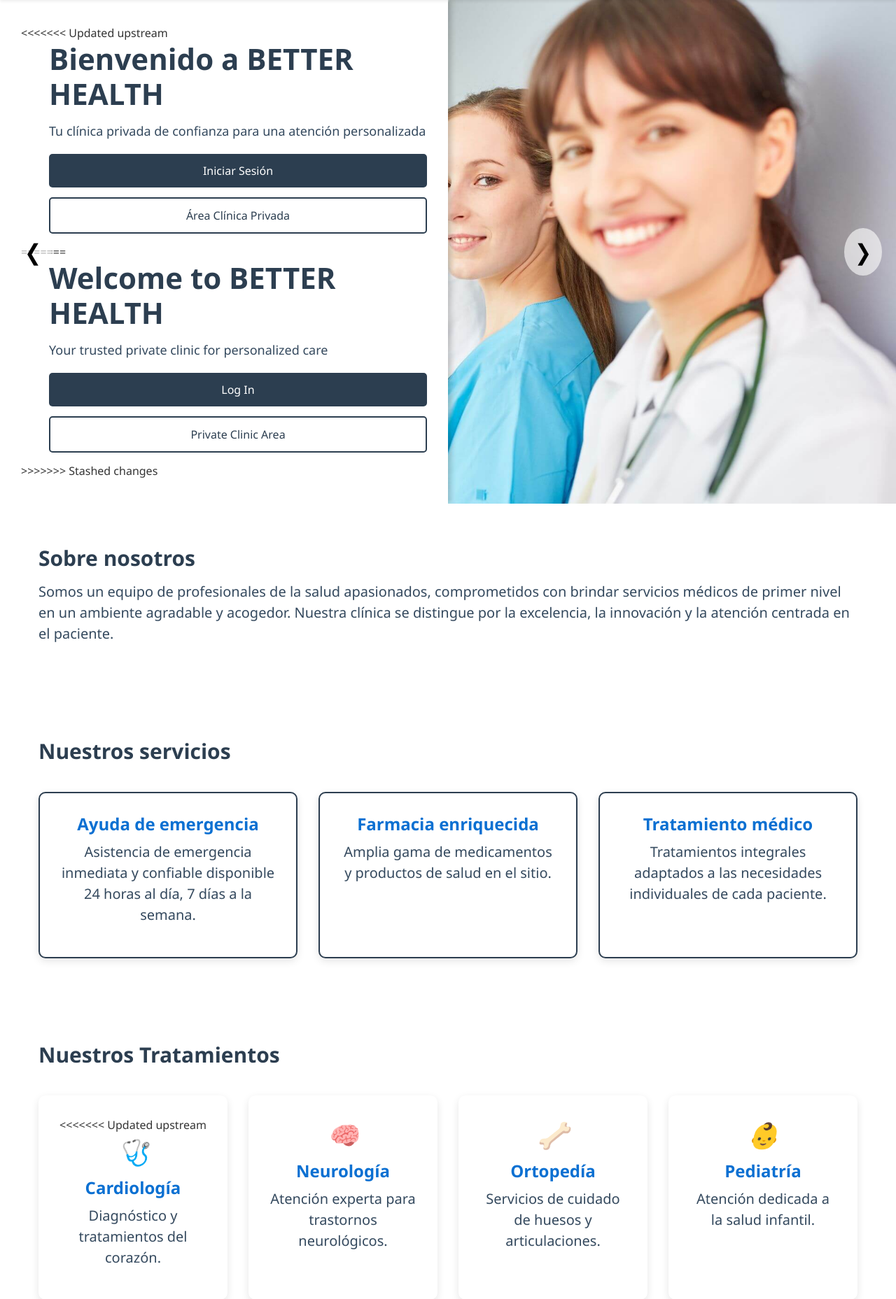
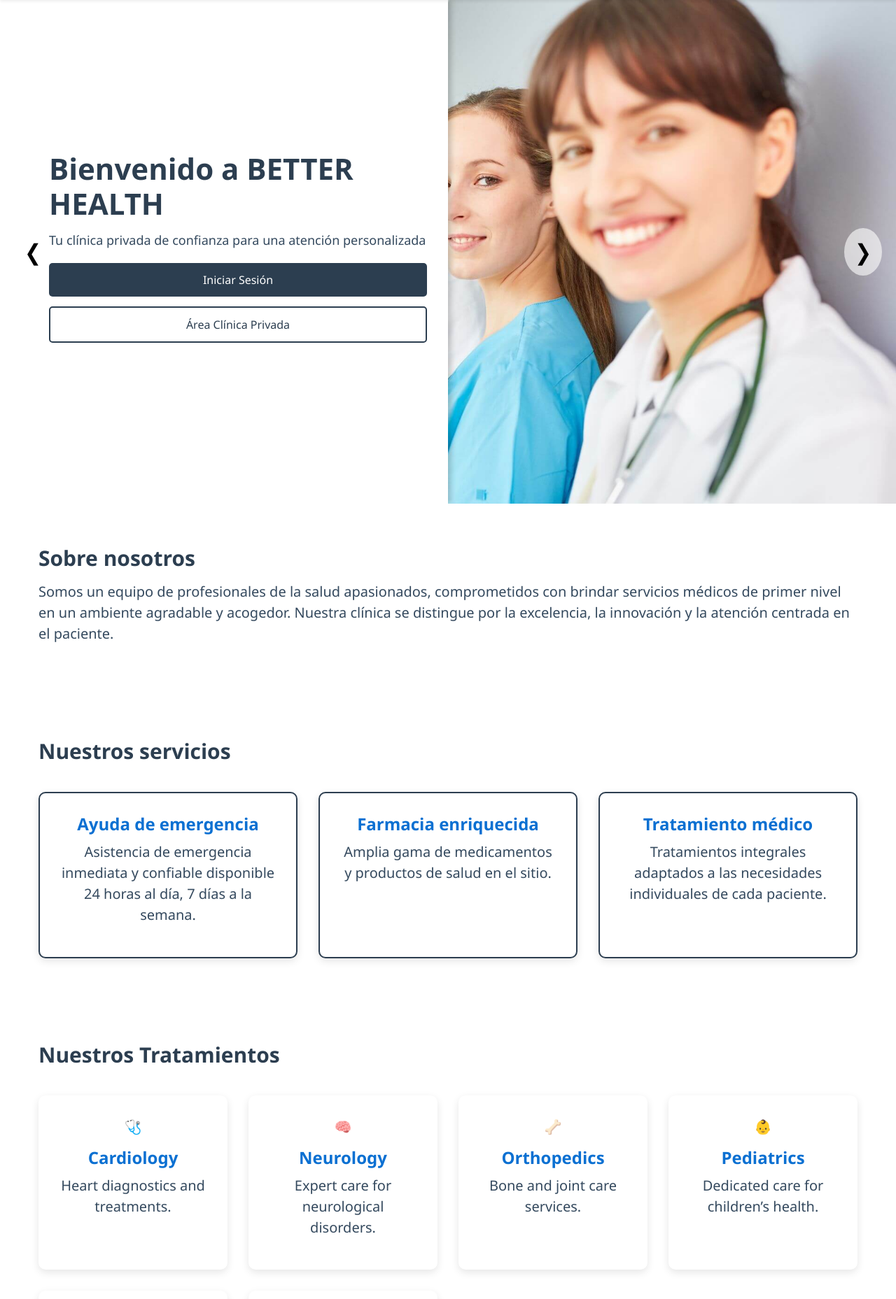
Before and after one commit to mpp44/BetterHealthProject, a Django app: page / in a window 1280 px wide. Shown: the part 84-1941 px from the top of the page at 70% size. Run offline with Django 5.2, Linux system fonts and the light colour scheme; some libraries are stand-ins or nearby versions.

Commit message:
Solved Conflicts
Index.html solved conflicts + entrypoint

```diff
--- a/core/templates/index.html
+++ b/core/templates/index.html
@@ -4,64 +4,44 @@
 
 <section class="hero-carousel">
   <div class="carousel">
-    <div class="carousel-item active" style="background-image: url('/images/carousel/slide1.jpg');">
+    <div class="carousel-item active" style="background-image: url('/static/images/carousel/slide1.jpg');">
       <div class="carousel-content">
-<<<<<<< Updated upstream
+
         <h1>Bienvenido a BETTER HEALTH</h1>
         <p>Tu clínica privada de confianza para una atención personalizada</p>
         <a href="{% url 'patient' %}" class="btn">Iniciar Sesión</a>
-        <a href="{% url 'mock' %}" class="btn" id="clinical-area-btn">Área Clínica Privada</a>
-=======
-        <h1>Welcome to BETTER HEALTH</h1>
-        <p>Your trusted private clinic for personalized care</p>
-        <a href="{% url 'patient' %}" class="btn">Log In</a>
-        <a href="{% url 'private' %}" class="btn" id="clinical-area-btn">Private Clinic Area</a>
->>>>>>> Stashed changes
+        <a href="{% url 'private' %}" class="btn" id="clinical-area-btn">Área Clínica Privada</a>
+
       </div>
     </div>
-    <div class="carousel-item" style="background-image: url('/images/carousel/slide2.jpg');">
+    <div class="carousel-item" style="background-image: url('/static/images/carousel/slide2.jpg');">
       <div class="carousel-content">
-<<<<<<< Updated upstream
+
         <h1>Personal médico profesional</h1>
         <p>Nuestros expertos brindan asistencia médica de primer nivel.</p>
         <a href="{% url 'patient' %}" class="btn">Iniciar Sesión</a>
-        <a href="{% url 'mock' %}" class="btn" id="clinical-area-btn">Área Clínica Privada</a>
-=======
-        <h1>Professional Medical Staff</h1>
-        <p>Our experts provide top-notch medical assistance</p>
-        <a href="{% url 'patient' %}" class="btn">Log In</a>
-        <a href="{% url 'private' %}" class="btn" id="clinical-area-btn">Private Clinic Area</a>
->>>>>>> Stashed changes
+        <a href="{% url 'private' %}" class="btn" id="clinical-area-btn">Área Clínica Privada</a>
+
       </div>
     </div>
-    <div class="carousel-item" style="background-image: url('/images/carousel/slide3_1.jpg');">
+    <div class="carousel-item" style="background-image: url('/static/images/carousel/slide3_1.jpg');">
       <div class="carousel-content">
-<<<<<<< Updated upstream
+
         <h1>Tecnología avanzada</h1>
         <p>Equipado con modernas herramientas de diagnóstico y tratamiento.</p>
         <a href="{% url 'patient' %}" class="btn">Iniciar Sesión</a>
-        <a href="{% url 'mock' %}" class="btn" id="clinical-area-btn">Área Clínica Privada</a>
-=======
-        <h1>Advanced Technology</h1>
-        <p>Equipped with modern diagnostic and treatment tools</p>
-        <a href="{% url 'patient' %}" class="btn">Log In</a>
-        <a href="{% url 'private' %}" class="btn" id="clinical-area-btn">Private Clinic Area</a>
->>>>>>> Stashed changes
+        <a href="{% url 'private' %}" class="btn" id="clinical-area-btn">Área Clínica Privada</a>
+
       </div>
     </div>
-    <div class="carousel-item" style="background-image: url('/images/carousel/slide4_1.jpg');">
+    <div class="carousel-item" style="background-image: url('/static/images/carousel/slide4_1.jpg');">
       <div class="carousel-content">
-<<<<<<< Updated upstream
+
         <h1>Comodidad y cuidado</h1>
         <p>Garantizamos un ambiente cómodo y compasivo.</p>
         <a href="{% url 'patient' %}" class="btn">Iniciar Sesión</a>
-        <a href="{% url 'mock' %}" class="btn" id="clinical-area-btn">Área Clínica Privada</a>
-=======
-        <h1>Comfort & Care</h1>
-        <p>We ensure a comfortable and compassionate environment</p>
-        <a href="{% url 'patient' %}" class="btn">Log In</a>
-        <a href="{% url 'private' %}" class="btn" id="clinical-area-btn">Private Clinic Area</a>
->>>>>>> Stashed changes
+        <a href="{% url 'private' %}" class="btn" id="clinical-area-btn">Área Clínica Privada</a>
+
       </div>
     </div>
     <button class="carousel-btn prev">&#10094;</button>
@@ -101,36 +81,7 @@
     <h2>Nuestros Tratamientos</h2>
     <div class="grid treatments-grid">
       <div class="treatment-card">
-<<<<<<< Updated upstream
-        <i class="icon">🩺</i>
-        <h4>Cardiología</h4>
-        <p>Diagnóstico y tratamientos del corazón.</p>
-      </div>
-      <div class="treatment-card">
-        <i class="icon">🧠</i>
-        <h4>Neurología</h4>
-        <p>Atención experta para trastornos neurológicos.</p>
-      </div>
-      <div class="treatment-card">
-        <i class="icon">🦴</i>
-        <h4>Ortopedía</h4>
-        <p>Servicios de cuidado de huesos y articulaciones.</p>
-      </div>
-      <div class="treatment-card">
-        <i class="icon">👶</i>
-        <h4>Pediatría</h4>
-        <p>Atención dedicada a la salud infantil.</p>
-      </div>
-      <div class="treatment-card">
-        <i class="icon">🦷</i>
-        <h4>Odontología</h4>
-        <p>Tratamientos dentales integrales.</p>
-      </div>
-      <div class="treatment-card">
-        <i class="icon">👁️</i>
-        <h4>Oftalmología</h4>
-        <p>Servicios de visión y salud ocular.</p>
-=======
+
         <p class="icon">🩺</p>
         <h4>Cardiology</h4>
         <p>Heart diagnostics and treatments.</p>
@@ -159,7 +110,6 @@
         <p class="icon">👁️</p>
         <h4>Ophthalmology</h4>
         <p>Vision and eye health services.</p>
->>>>>>> Stashed changes
       </div>
     </div>
     <p class="more-treatments">...</p>
```
